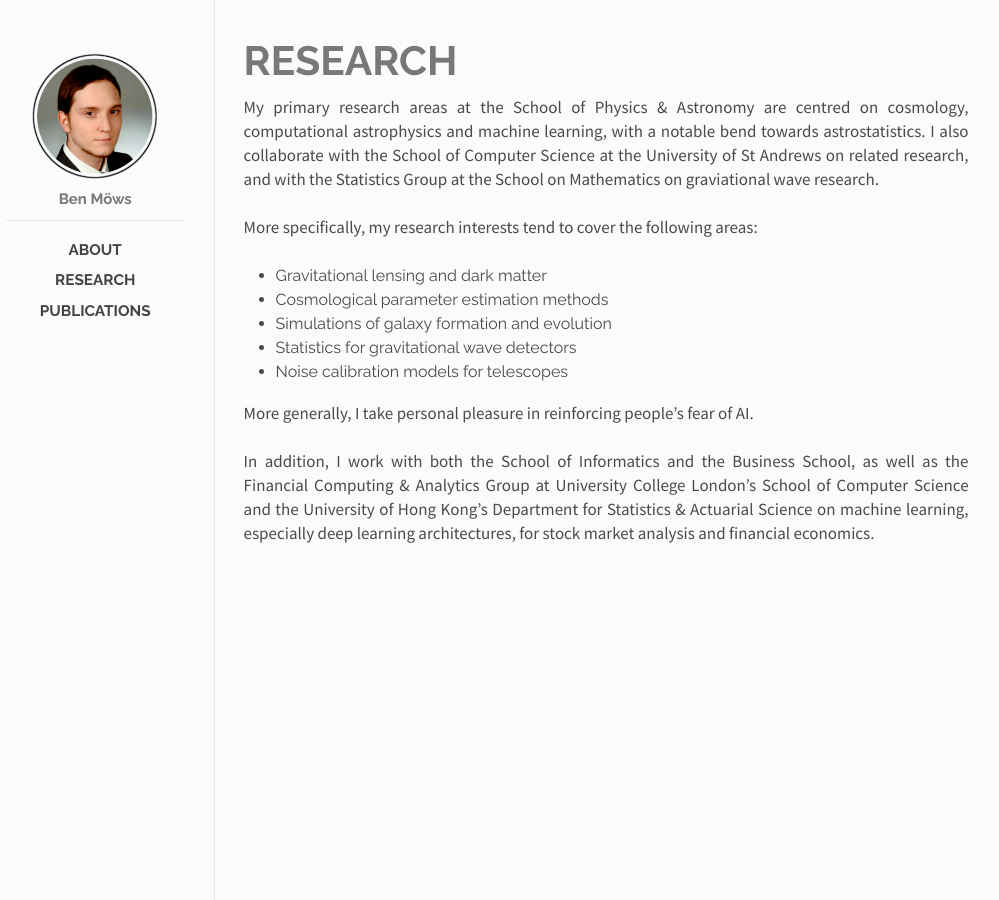
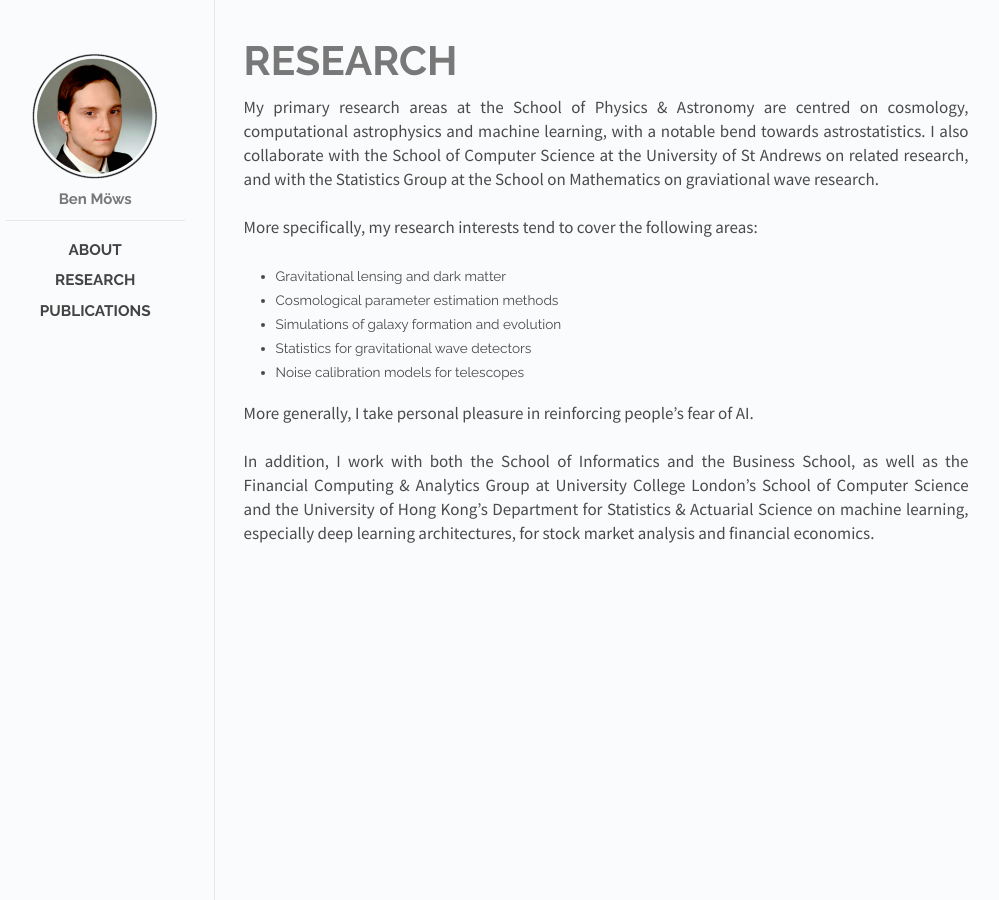
Before and after one commit to moews/moews.github.io, a Jekyll site: the page built from _posts/2017-03-26-research.md, in a window 1280 px wide. Shown: the whole page, without its empty margins (144-1143 px from the left). Built offline with Jekyll 4.4.1, drawn with Linux system fonts in a browser that asks for light colours.

Commit message:
Create 2017-03-26-research.md

```diff
--- a/_posts/2017-03-26-research.md
+++ b/_posts/2017-03-26-research.md
@@ -6,16 +6,10 @@ cover: cover.jpg
 categories: posts
 ---
 
-<style>
-.stdSize li{
-font-size: 16px;
-}
-</style>
-
 My primary research areas at the School of Physics & Astronomy are centred on cosmology, computational astrophysics and machine learning, with a notable bend towards astrostatistics. I also collaborate with the School of Computer Science at the University of St Andrews on related research, and with the Statistics Group at the School on Mathematics on graviational wave research.
 <br><br>
 More specifically, my research interests tend to cover the following areas:
-<ul class = "stdSize">
+<ul>
 <li>Gravitational lensing and dark matter</li>
 <li>Cosmological parameter estimation methods</li>
 <li>Simulations of galaxy formation and evolution</li>
```
